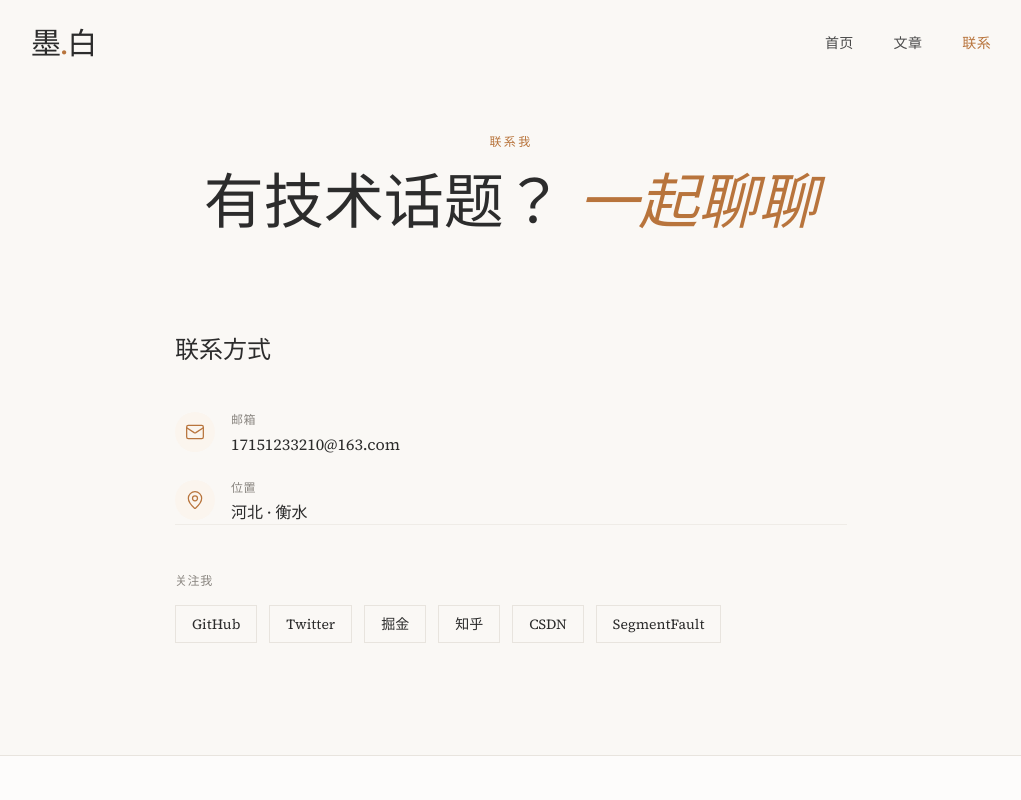
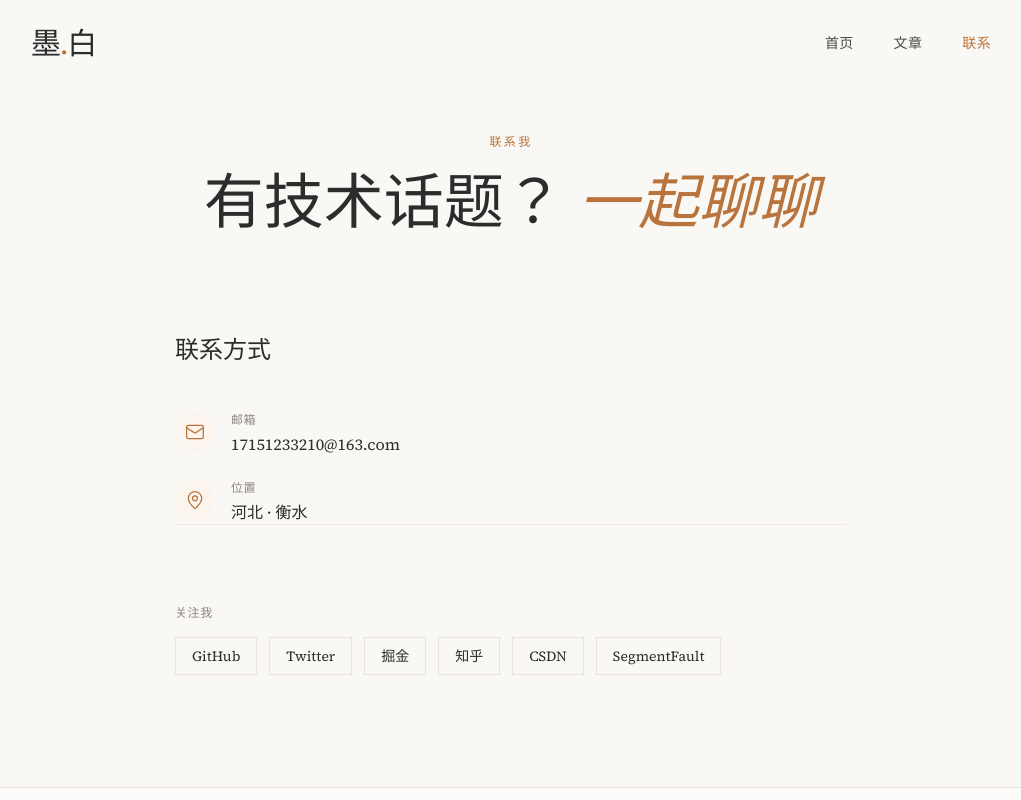
Before and after one commit to kukudefage/aboutUs, a React (Vite) app: page /contact in a window 1280 px wide. Shown: the top 800 px of the page, without its empty margins (129-1150 px from the left). Built offline with nearby package versions, Linux system fonts and the light colour scheme; a web font is replaced by a local one.

Commit message:
feat: 创建个人网站
Co-authored-by: traeagent <traeagent@users.noreply.github.com>

```diff
--- a/src/pages/Contact.tsx
+++ b/src/pages/Contact.tsx
@@ -77,7 +77,7 @@ export default function Contact() {
                 ))}
               </div>
 
-              <div className="pt-12 border-t border-cream-300/60">
+              <div className="pt-20 border-t border-cream-300/60">
                 <p className="font-sans text-xs text-ink-400 uppercase tracking-wider mb-4">
                   关注我
                 </p>
```
